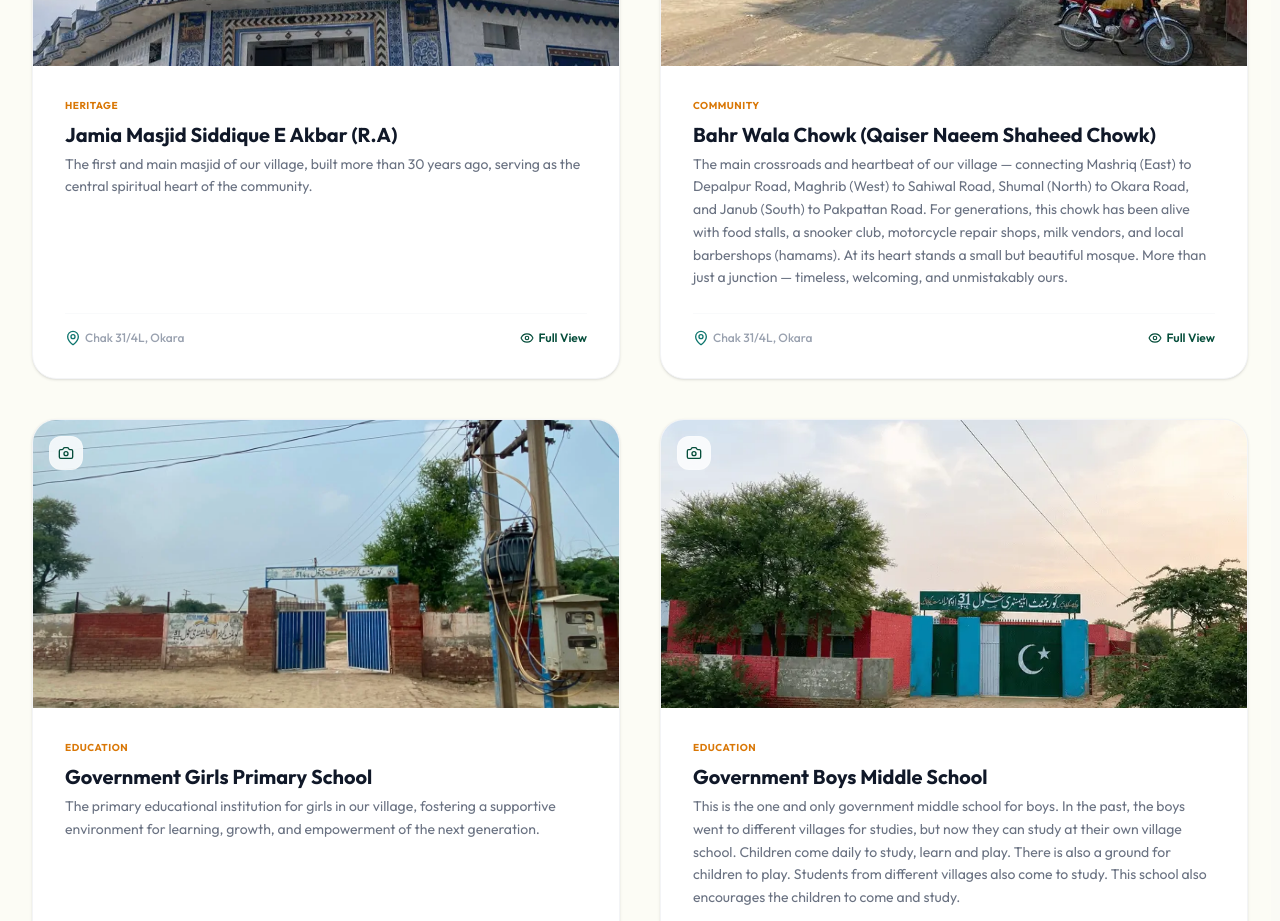
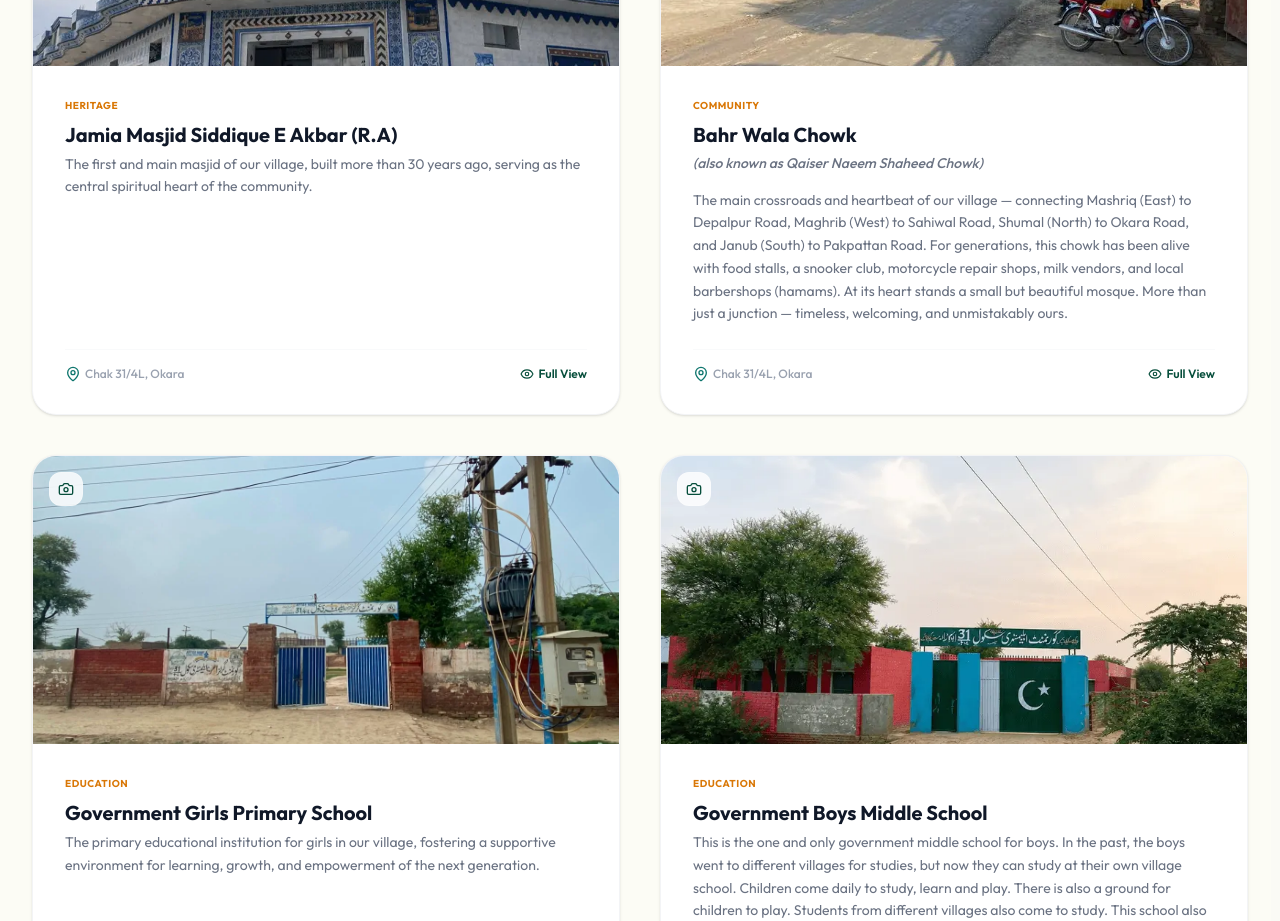
Before and after one commit to NoumanZahoor1/31-4L-Village, a React (Vite) app: page / in a window 1280 px wide. Shown: the part 8640-9561 px from the top of the page. Built offline with nearby package versions, Linux system fonts and the light colour scheme; a web font is replaced by a local one.

Commit message:
refactor: separate landmark alias into its own field in data files

```diff
--- a/src/data/mockData.js
+++ b/src/data/mockData.js
@@ -107,7 +107,7 @@ export const placeLandmarks = [
   },
   {
     id: 2,
-    name: "Bahr Wala Chowk (Qaiser Naeem Shaheed Chowk)",
+    name: "Bahr Wala Chowk",
     category: "Community",
     description: "The main crossroads and heartbeat of our village — connecting Mashriq (East) to Depalpur Road, Maghrib (West) to Sahiwal Road, Shumal (North) to Okara Road, and Janub (South) to Pakpattan Road. For generations, this chowk has been alive with food stalls, a snooker club, motorcycle repair shops, milk vendors, and local barbershops (hamams). At its heart stands a small but beautiful mosque. More than just a junction — timeless, welcoming, and unmistakably ours.",
     image: "/images/bahr.webp"
--- a/src/data/translations.js
+++ b/src/data/translations.js
@@ -167,7 +167,8 @@ export const t = {
       {
         id: 2,
         category: { en: 'Community', ur: 'کمیونٹی' },
-        name: { en: 'Bahr Wala Chowk (Qaiser Naeem Shaheed Chowk)', ur: 'باہر والا چوک (قیصر نعیم شہید چوک)' },
+        name: { en: 'Bahr Wala Chowk', ur: 'باہر والا چوک' },
+        alias: { en: 'also known as Qaiser Naeem Shaheed Chowk', ur: 'جسے قیصر نعیم شہید چوک بھی کہا جاتا ہے' },
         description: {
           en: 'The main crossroads and heartbeat of our village — connecting Mashriq (East) to Depalpur Road, Maghrib (West) to Sahiwal Road, Shumal (North) to Okara Road, and Janub (South) to Pakpattan Road. For generations, this chowk has been alive with food stalls, a snooker club, motorcycle repair shops, milk vendors, and local barbershops (hamams). At its heart stands a small but beautiful mosque. More than just a junction — timeless, welcoming, and unmistakably ours.',
           ur: 'باہر والا چوک — جسے قیصر نعیم شہید چوک بھی کہا جاتا ہے — ہمارے گاؤں کا مرکزی چوراہا اور اصل دھڑکن ہے۔ یہ مشرق میں ڈیپالپور روڈ، مغرب میں ساہیوال روڈ، شمال میں اوکاڑہ روڈ اور جنوب میں پاکپتن روڈ کو آپس میں ملاتا ہے۔ نسل در نسل یہ چوک گاؤں کی زندگی کا مرکز رہا ہے — کھانے کے اسٹال، سنوکر کلب، موٹرسائیکل مکینک، دودھ فروش اور حجام (حمام) یہاں ہمیشہ موجود رہتے ہیں۔ اس کے قلب میں ایک چھوٹی مگر خوبصورت مسجد قائم ہے۔ یہ محض ایک سڑکوں کا ملاپ نہیں — یہ ہمارا اپنا، ہمیشہ جیتا جاگتا اور ناقابلِ فراموش چوک ہے۔'
```
